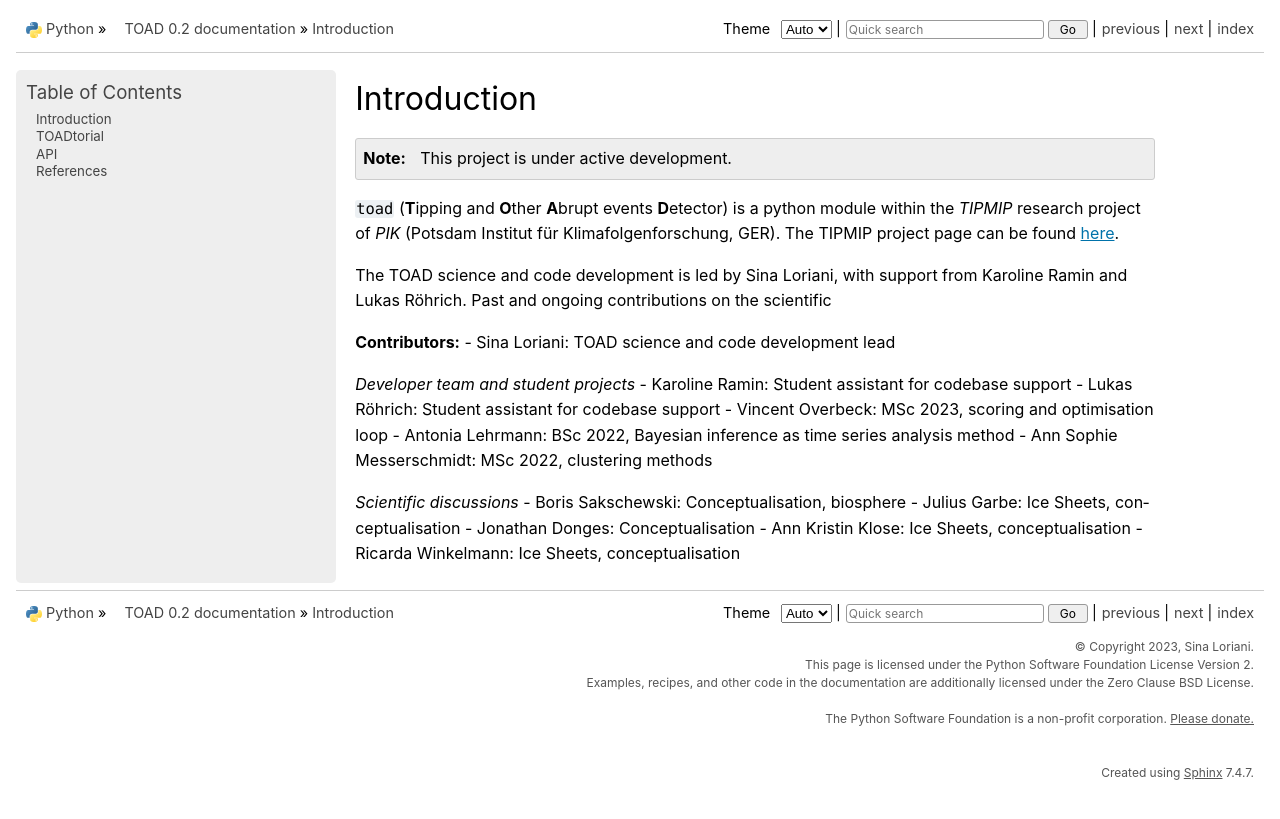
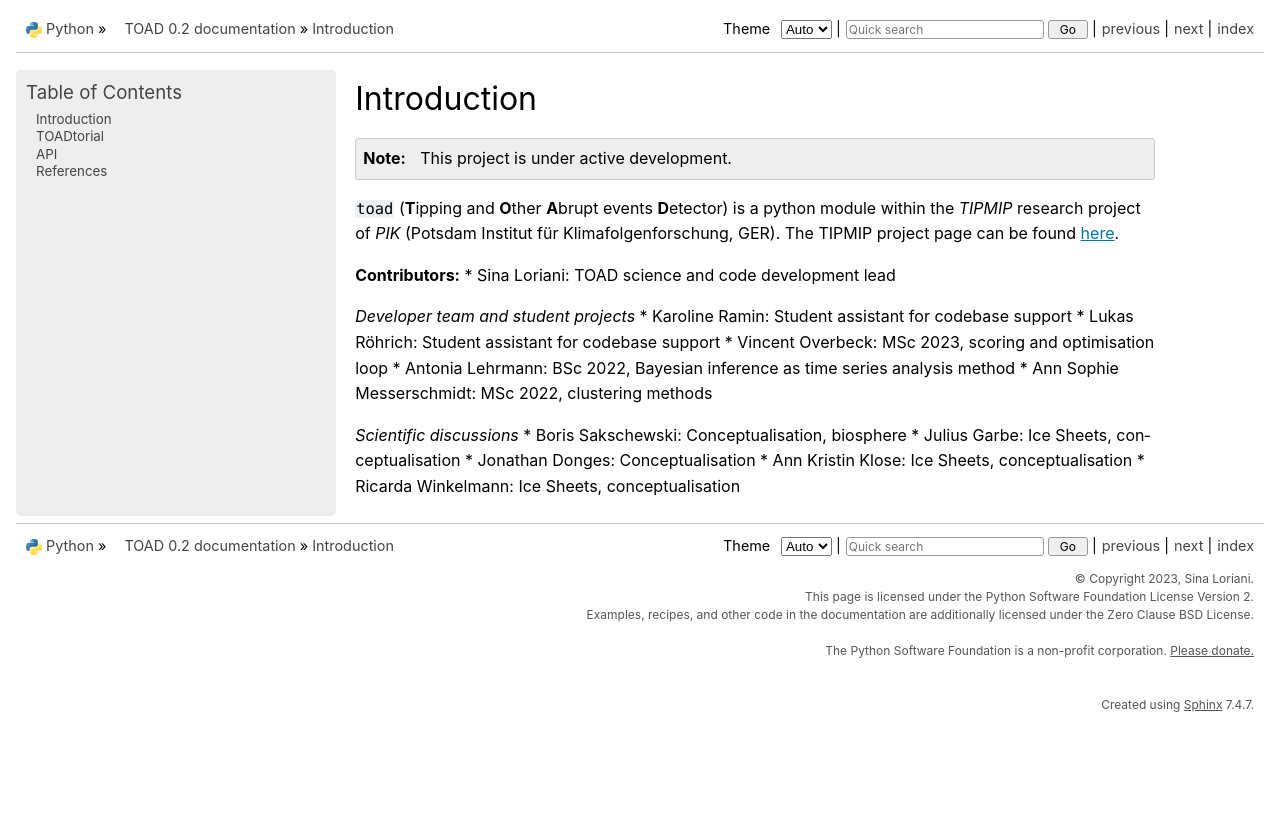
Before and after one commit to tipmip-methods/toad, a Sphinx documentation site: the page built from doc/source/index.rst, in a window 1280 px wide. Shown: the top 819 px of the page. Built offline with Sphinx 7.4.7, drawn with Linux system fonts in a browser that asks for light colours.

Commit message:
quickfix

```diff
--- a/doc/source/index.rst
+++ b/doc/source/index.rst
@@ -13,24 +13,19 @@
 project of *PIK* (Potsdam Institut für Klimafolgenforschung, GER). The TIPMIP project page
 can be found `here <https://tipmip.pik-potsdam.de>`_.
 
-The TOAD science and code development is led by Sina Loriani, with support from
-Karoline Ramin and Lukas Röhrich. Past and ongoing contributions on the
-scientific
-
-
 **Contributors:**
-- Sina Loriani: TOAD science and code development lead
+* Sina Loriani: TOAD science and code development lead
 
 *Developer team and student projects*
-- Karoline Ramin: Student assistant for codebase support
-- Lukas Röhrich: Student assistant for codebase support
-- Vincent Overbeck: MSc 2023, scoring and optimisation loop
-- Antonia Lehrmann: BSc 2022, Bayesian inference as time series analysis method
-- Ann Sophie Messerschmidt: MSc 2022, clustering methods
+* Karoline Ramin: Student assistant for codebase support
+* Lukas Röhrich: Student assistant for codebase support
+* Vincent Overbeck: MSc 2023, scoring and optimisation loop
+* Antonia Lehrmann: BSc 2022, Bayesian inference as time series analysis method
+* Ann Sophie Messerschmidt: MSc 2022, clustering methods
 
 *Scientific discussions*
-- Boris Sakschewski: Conceptualisation, biosphere
-- Julius Garbe: Ice Sheets, conceptualisation
-- Jonathan Donges: Conceptualisation
-- Ann Kristin Klose: Ice Sheets, conceptualisation
-- Ricarda Winkelmann: Ice Sheets, conceptualisation
+* Boris Sakschewski: Conceptualisation, biosphere
+* Julius Garbe: Ice Sheets, conceptualisation
+* Jonathan Donges: Conceptualisation
+* Ann Kristin Klose: Ice Sheets, conceptualisation
+* Ricarda Winkelmann: Ice Sheets, conceptualisation
```
